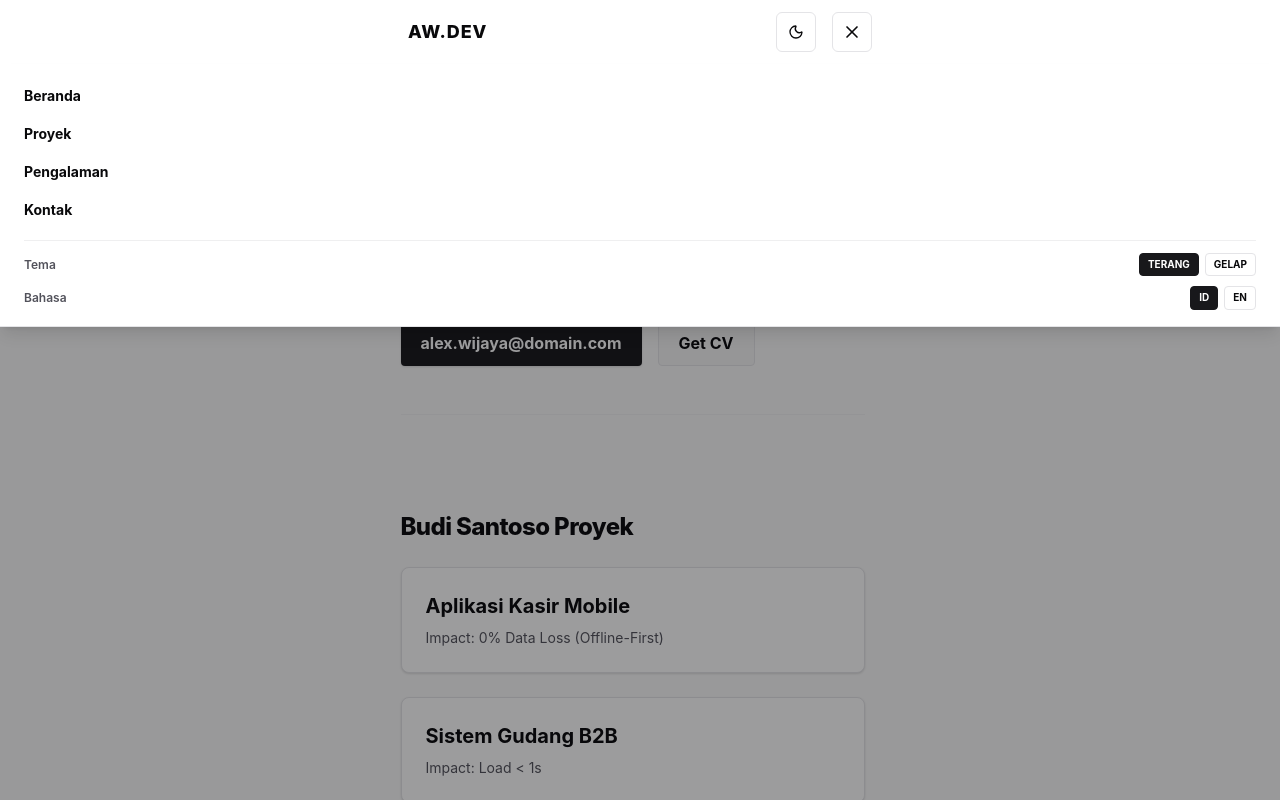
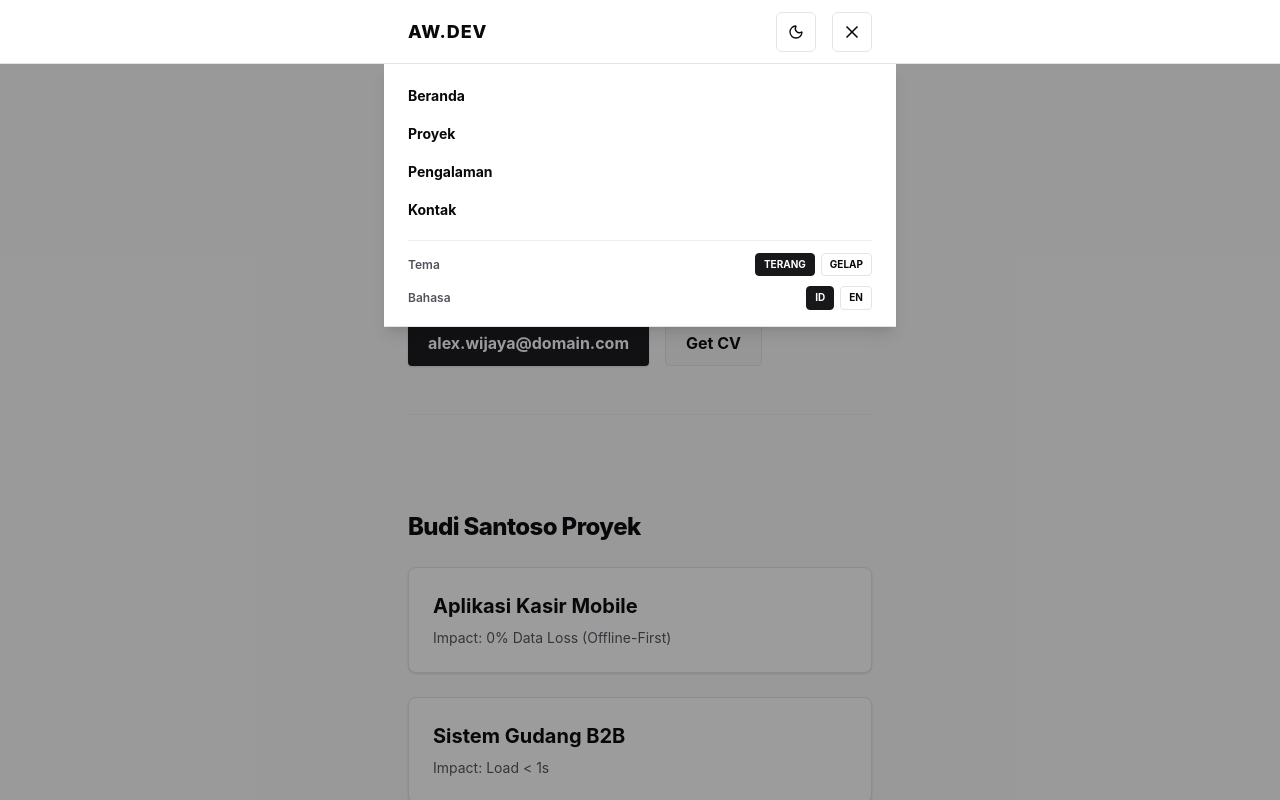
Before and after one commit to arkanafaisal/portfolio2, a React (Vite) app in the folder frontend/: page / in a window 1280 px wide. Both pictures are taken after a click on the button 852 px from the left and 32 px from the top of the page. Shown: the top 800 px of the page. Built offline with nearby package versions, Linux system fonts and the light colour scheme.

Commit message:
fix navbar: fixed (not collapsed), scroll locking

```diff
--- a/frontend/src/App.tsx
+++ b/frontend/src/App.tsx
@@ -22,11 +22,11 @@ export default function App() {
   const handleSelectProject = (projectId: string) => {
     setSelectedProjectId(projectId);
     setCurrentPage('detail');
-    window.scrollTo({ top: 0, behavior: 'instant' as ScrollBehavior });
+    document.getElementById('main-scroll')?.scrollTo({ top: 0, behavior: 'instant' });
   };
 
   return (
-    <div className="min-h-screen bg-bg-main text-txt-primary transition-colors duration-200">
+    <div className="fixed inset-0 flex flex-col overflow-hidden bg-bg-main text-txt-primary transition-colors duration-200 overscroll-none">
       {/* Sticky Navigation Bar */}
       <Navbar
         currentPage={currentPage}
@@ -35,7 +35,8 @@ export default function App() {
       />
 
       {/* Main Container constrained to Mobile-First width (max-w-lg / ~512px) */}
-      <main className="mx-auto max-w-lg px-6 pt-24 pb-8">
+      <main id="main-scroll" className="flex-1 overflow-y-auto overflow-x-hidden overscroll-contain">
+        <div className="mx-auto max-w-lg px-6 py-8">
           {currentPage === 'home' ? (
             <div className="flex flex-col gap-12">
               {/* Section Home */}
@@ -123,6 +124,7 @@ export default function App() {
               </button>
             </div>
           )}
+        </div>
       </main>
     </div>
   );
--- a/frontend/src/components/Navbar.tsx
+++ b/frontend/src/components/Navbar.tsx
@@ -26,18 +26,15 @@ export default function Navbar({ currentPage, onBackToHome, onNavigateSection }:
     }
   }, []);
 
-  // Lock body & html scroll when hamburger menu is open
+  // Lock body scroll when hamburger menu is open
   useEffect(() => {
     if (isMenuOpen) {
-      document.documentElement.style.overflow = 'hidden';
-      document.body.style.overflow = 'hidden';
+      document.body.classList.add('no-scroll');
     } else {
-      document.documentElement.style.overflow = '';
-      document.body.style.overflow = '';
+      document.body.classList.remove('no-scroll');
     }
     return () => {
-      document.documentElement.style.overflow = '';
-      document.body.style.overflow = '';
+      document.body.classList.remove('no-scroll');
     };
   }, [isMenuOpen]);
 
@@ -80,7 +77,7 @@ export default function Navbar({ currentPage, onBackToHome, onNavigateSection }:
 
   return (
     <>
-      <header className="fixed top-0 left-0 z-50 w-full border-b border-border-line bg-card-surface transition-colors duration-200">
+      <header className="shrink-0 h-16 z-50 w-full border-b border-border-line bg-card-surface transition-colors duration-200 touch-none">
         <div className="mx-auto flex h-16 max-w-lg items-center justify-between px-6">
           {/* Left Side: Back Button or Logo */}
           {currentPage === 'detail' ? (
@@ -132,7 +129,7 @@ export default function Navbar({ currentPage, onBackToHome, onNavigateSection }:
           />
 
           {/* Navigation Drawer Container */}
-          <nav className="fixed left-0 top-16 z-50 w-full max-h-[50vh] overflow-y-auto border-b border-border-line bg-card-surface px-6 py-4 shadow-lg transition-all duration-200 ease-global">
+          <nav className="fixed left-1/2 -translate-x-1/2 top-16 z-50 w-full max-w-lg max-h-[50vh] overflow-hidden border-b border-border-line bg-card-surface px-6 py-4 shadow-lg transition-all duration-200 ease-global">
             <ul className="flex flex-col gap-1.5">
               {menuItems.map((item) => (
                 <li key={item.id}>
--- a/frontend/src/index.css
+++ b/frontend/src/index.css
@@ -16,6 +16,13 @@
 
   /* Global Transition Ease Curve */
   --ease-global: cubic-bezier(0.4, 0, 0.2, 1);
+}
+
+html, body {
+  height: 100%;
+  width: 100%;
+  overflow: hidden;
+  overscroll-behavior: none;
 }
 
 :root {
@@ -74,7 +81,22 @@ body {
   margin: 0;
   min-width: 320px;
   min-height: 100vh;
+  scrollbar-gutter: stable;
   background-color: var(--bg-main);
   color: var(--txt-primary);
   transition: background-color 0.2s cubic-bezier(0.4, 0, 0.2, 1), color 0.2s cubic-bezier(0.4, 0, 0.2, 1);
 }
+
+/* Lock scroll without layout shift: touch-action: none on mobile, overflow: hidden on desktop */
+body.no-scroll {
+  touch-action: none;
+  -webkit-overflow-scrolling: none;
+}
+body.no-scroll #main-scroll {
+  overflow: hidden;
+}
+@media (min-width: 768px) {
+  body.no-scroll {
+    overflow: hidden;
+  }
+}
```
Lines whose indentation alone changed are shown as unchanged.
